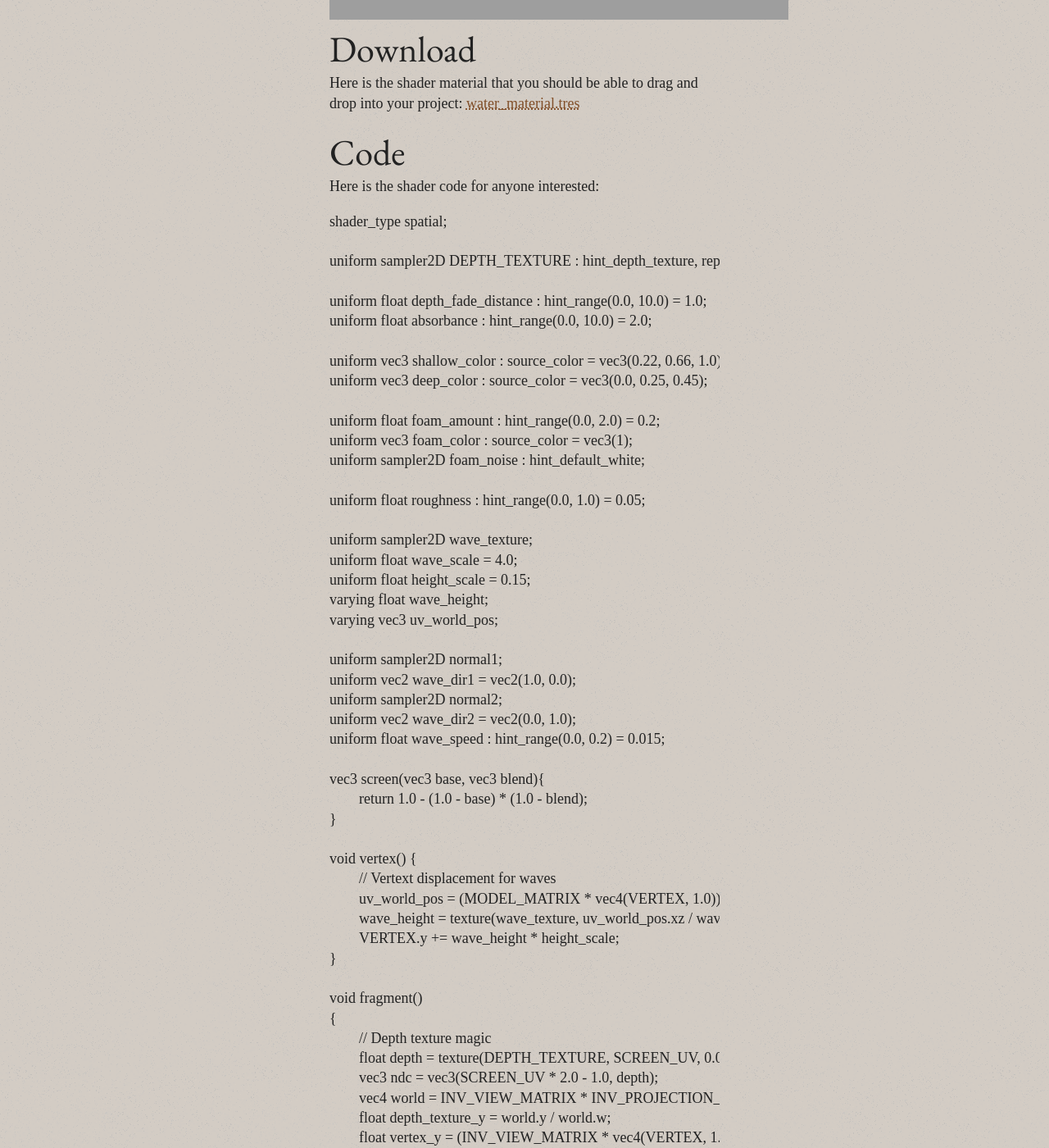
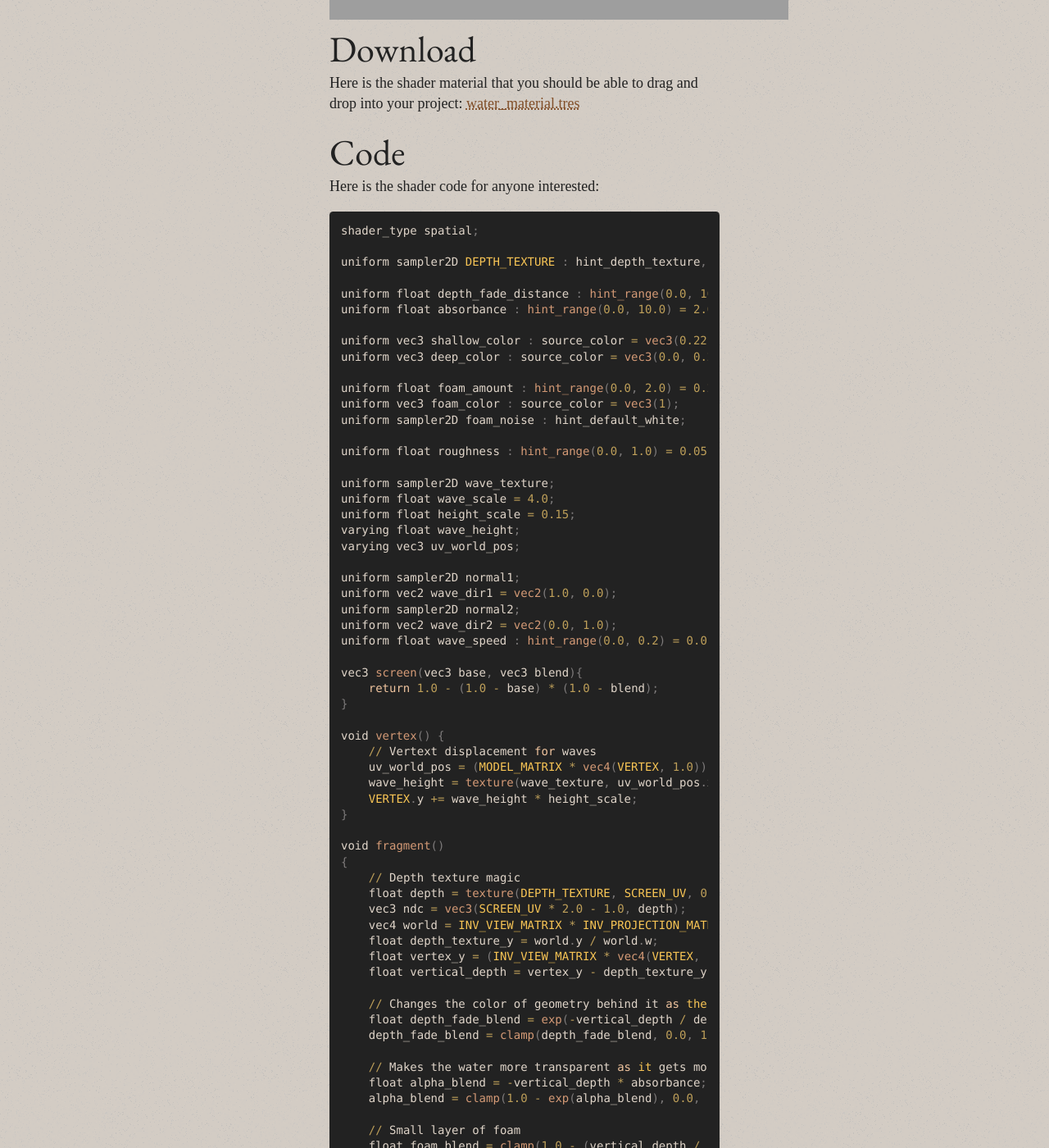
Before and after one commit to errormine/aneacsu.com, a Jekyll site: the page built from _posts/2023-06-07-godot-water-shader.md, in a window 1280 px wide and 1400 px high, scrolled down 784 px. Shown: the whole window at 82% size. Built offline with Jekyll 4.4.1, drawn with Linux system fonts in a browser that asks for light colours; some web fonts are replaced; some of the changed text lies outside the part shown; grey boxes are pictures that could not be loaded.

Commit message:
Update 2023-06-07-godot-water-shader.md

````diff
--- a/_posts/2023-06-07-godot-water-shader.md
+++ b/_posts/2023-06-07-godot-water-shader.md
@@ -96,3 +96,4 @@ void fragment()
 	NORMAL_MAP = normal_blend;
 }
 ```
+{: .language-gdscript}
````
